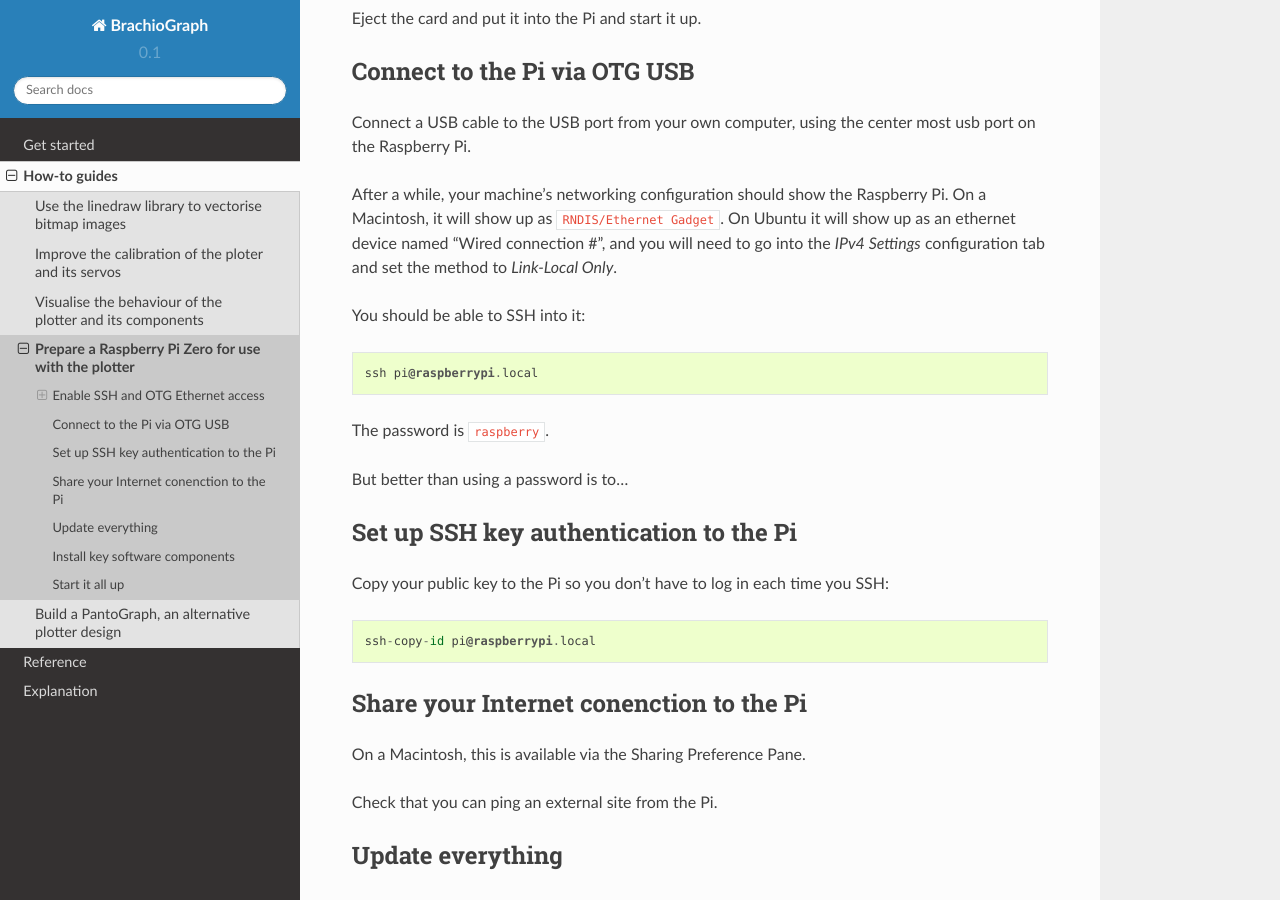
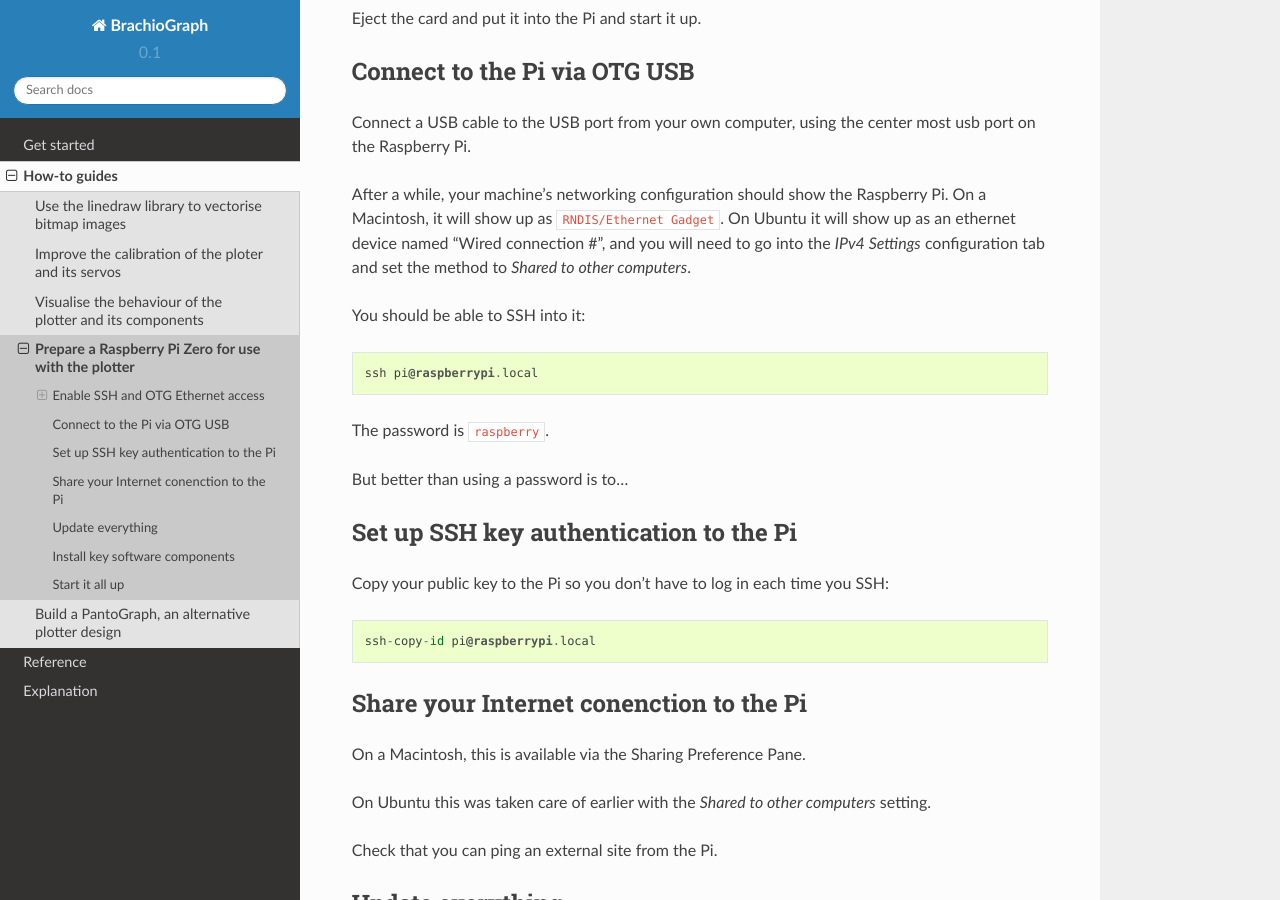
Before and after one commit to evildmp/BrachioGraph, a Sphinx documentation site: the page built from docs/how-to/prepare-pi.rst, in a window 1280 px wide and 900 px high, scrolled down 1271 px. Built offline with Sphinx 7.4.7 and the Read the Docs theme 2.0.0, drawn with Linux system fonts in a browser that asks for light colours.

Commit message:
Fix Link-Local Only configuration

```diff
--- a/docs/how-to/prepare-pi.rst
+++ b/docs/how-to/prepare-pi.rst
@@ -62,7 +62,7 @@ Connect to the Pi via OTG USB
 Connect a USB cable to the USB port from your own computer, using the center most usb port on the Raspberry Pi.
 
 After a while, your machine's networking configuration should show the Raspberry Pi. On a Macintosh, it will show up
-as ``RNDIS/Ethernet Gadget``. On Ubuntu it will show up as an ethernet device named "Wired connection #", and you will need to go into the `IPv4 Settings` configuration tab and set the method to `Link-Local Only`.
+as ``RNDIS/Ethernet Gadget``. On Ubuntu it will show up as an ethernet device named "Wired connection #", and you will need to go into the `IPv4 Settings` configuration tab and set the method to `Shared to other computers`.
 
 You should be able to SSH into it::
 
@@ -85,6 +85,8 @@ Share your Internet conenction to the Pi
 ----------------------------------------
 
 On a Macintosh, this is available via the Sharing Preference Pane.
+
+On Ubuntu this was taken care of earlier with the `Shared to other computers` setting.
 
 Check that you can ping an external site from the Pi.
 
```
